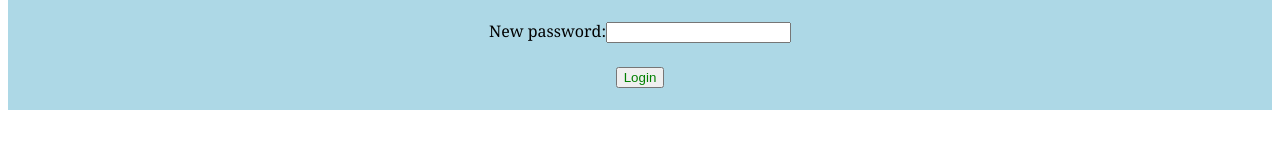
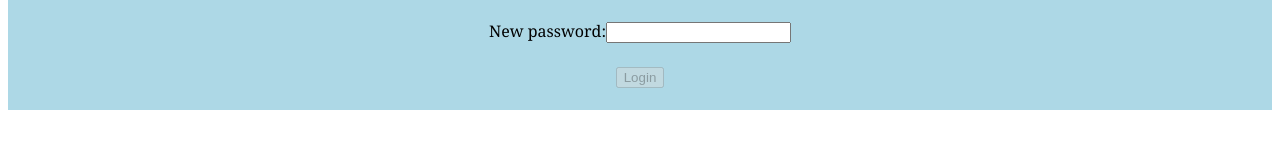
Before and after one commit to gsingare/angular-training, an Angular app in the folder training/: page / in a window 1280 px wide. Shown: the part 382-530 px from the top of the page. Built offline with nearby package versions, Linux system fonts and the light colour scheme.

Commit message:
06/22/2018 enable/disable login button

```diff
--- a/training/src/app/user_registration/user.registration.html
+++ b/training/src/app/user_registration/user.registration.html
@@ -18,18 +18,24 @@
 
         <div class="email">
         <label>E-mail:</label>
-        <input type="text" [value]="userdetails.email" (input)="userdetails.email = $event.target.value">
+        <input type="text" [value]="userdetails.email" (change)="validateEmail($event)">
         <label class="emailerror">{{userdetails.emailerror}}</label>
     </div>
     <br>
         <div class="pw">
         <label>New password:</label>
-        <input type ="password" [value]="userdetails.password" (input)="userdetails.password = $event.target.value">
+        <input type ="password" [value]="userdetails.password" (change)="validatePassword($event)">
         <label class="pwerror">{{userdetails.passworderror}}</label>
         </div>
         <br>
         <div>
-            <button  class="button" (click)="login()">Login</button>
+            <div *ngIf="userdetails.disableLogin">
+                    <button  disabled (click)="login()" >Login</button>
+            </div>
+            <div *ngIf="!userdetails.disableLogin">
+                    <button  enabled class="button" (click)="login()">Login</button>
+            </div>
+
         </div>
 
         <br>
--- a/training/src/app/user_registration/user.registration.ts
+++ b/training/src/app/user_registration/user.registration.ts
@@ -8,37 +8,60 @@ import { Component } from '@angular/core';
 
 export class userRegistration {
   public userdetails = {firstname: "", lastname: "", email :"", password:"",
-  firstnameerror:"", lastnameerror:"", emailerror:"", passworderror:""};
+  firstnameerror:"", lastnameerror:"", emailerror:null, passworderror:null, disableLogin: true};
 
-  public login(){
-
-    if (this.userdetails.firstname.length == 0){
-      this.userdetails.firstnameerror="First Name cannot be empty"
-     }else{
-       this.userdetails.firstnameerror=""
-     }
-
-     if (this.userdetails.lastname.length == 0){
-      this.userdetails.lastnameerror="Last Name cannot be empty"
-     }else{
-       this.userdetails.lastnameerror=""
-     }
+  public validateEmail(event){
+    console.log ("validating the email");
+    this.userdetails.email = event.target.value;
 
     if (this.userdetails.email.length == 0){
-     this.userdetails.emailerror="email cannot be empty"
-    }else{
-      this.userdetails.emailerror=""
-    }
+      this.userdetails.emailerror="email cannot be empty"
+     }else{
+       this.userdetails.emailerror=null;
+     }
+     if(this.userdetails.emailerror == null){
+       this.userdetails.disableLogin = false;
+     }
+  }
+  public validatePassword(event){
+    console.log ("validating the password");
+    this.userdetails.password = event.target.value;
 
     if (this.userdetails.password.length == 0){
       this.userdetails.passworderror="password cannot be empty"
      }else if(this.userdetails.password.length < 8){
       this.userdetails.passworderror="password requires minimum 8 characters"
      }else if(this.userdetails.password.length >= 8 && this.userdetails.password.length <= 16){
-      this.userdetails.passworderror=""
+      this.userdetails.passworderror=null;
      }else if(this.userdetails.password.length > 16){
       this.userdetails.passworderror="password should be with in 8-16 characters only"
+   }
+   if(this.userdetails.passworderror == null){
+    this.userdetails.disableLogin = false;
+  }else{this.userdetails.disableLogin = true;
+  }
+  }
+  public login(){
 
-   }
+    if (this.userdetails.firstname.length == 0){
+      this.userdetails.firstnameerror="First Name cannot be empty"
+     }else{
+       this.userdetails.firstnameerror=null;
+     }
+
+     if(this.userdetails.firstnameerror == null){
+      this.userdetails.disableLogin = false;
+    }
+
+     if (this.userdetails.lastname.length == 0){
+      this.userdetails.lastnameerror="Last Name cannot be empty"
+     }else{
+       this.userdetails.lastnameerror=null;
+     }
+     if(this.userdetails.lastnameerror == null){
+      this.userdetails.disableLogin = false;
+    }
+
+
   }
 }
```
Also changed, not shown: training/src/app/service/remote.service.ts (added).
